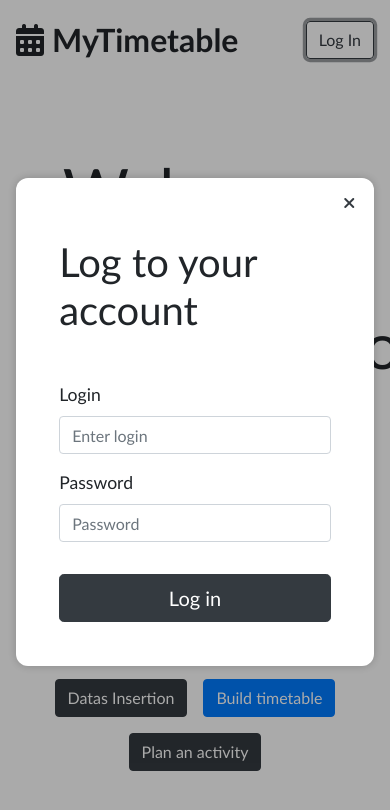
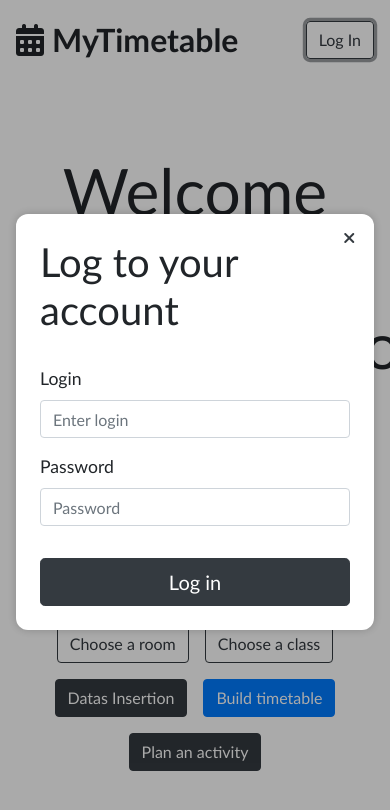
Before and after one commit to iconoyuri/bd-app-front, a Vue app: page / in a window 390 px wide. Both pictures are taken after a click on the button "Log In". Shown: the top 810 px of the page. Built offline with nearby package versions, Linux system fonts and the light colour scheme.

Commit message:
responsive padding

```diff
--- a/src/components/ModalWindow.vue
+++ b/src/components/ModalWindow.vue
@@ -1,7 +1,7 @@
 <template>
     <div @click.self="closePane" class="curtain hidden" ref="curtain">
         <div class="pane">
-            <h1 class="title">{{title}}</h1>
+            <h1 class="title">{{ title }}</h1>
             <slot>
                 Lorem ipsum dolor sit amet consectetur adipisicing elit.
                 Recusandae cumque fugit expedita molestias excepturi? Omnis nisi
@@ -71,6 +71,12 @@ export default {
     transform: translateY(3rem);
 }
 .title {
-    margin: 1rem 0 3rem 0;
+    margin: 0rem 0 2rem 0;
+}
+
+@media screen and (max-width: 760px) {
+    .pane {
+        padding: 1.5rem;
+    }
 }
 </style>
```
